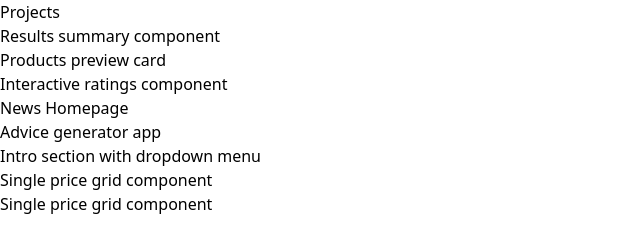
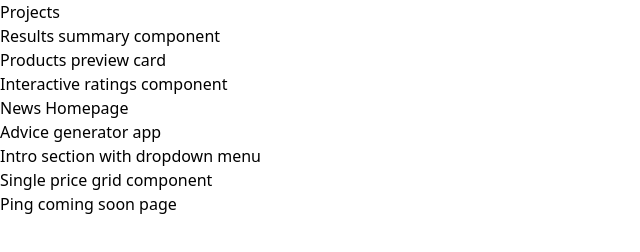
Before and after one commit to gtalin/front-end-mentor, a plain HTML site: page index.html in a window 1280 px wide. Shown: the full height of the page, 0-640 px from the left. Drawn offline with nearby package versions, Linux system fonts and the light colour scheme.

Commit message:
Add screenshot for 'ping coming soon page'

```diff
--- a/index.html
+++ b/index.html
@@ -40,7 +40,7 @@
       </li>
 
       <li>
-        <a href="./ping-coming-soon">Single price grid component</a>
+        <a href="./ping-coming-soon">Ping coming soon page</a>
       </li>
     </ul>
   </main>
```
Also changed, not shown: ping-coming-soon/screenshot-desktop.png (added), ping-coming-soon/screenshot-mobile.png (added).
